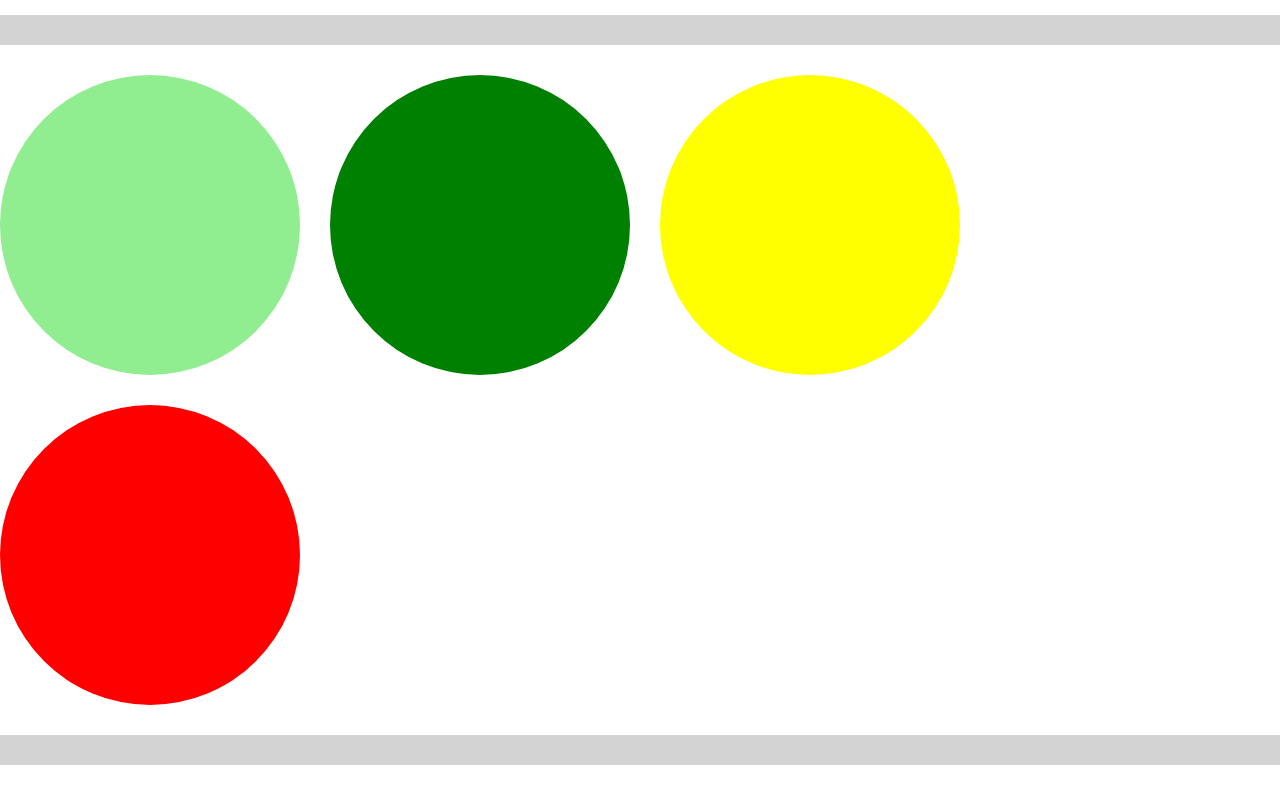
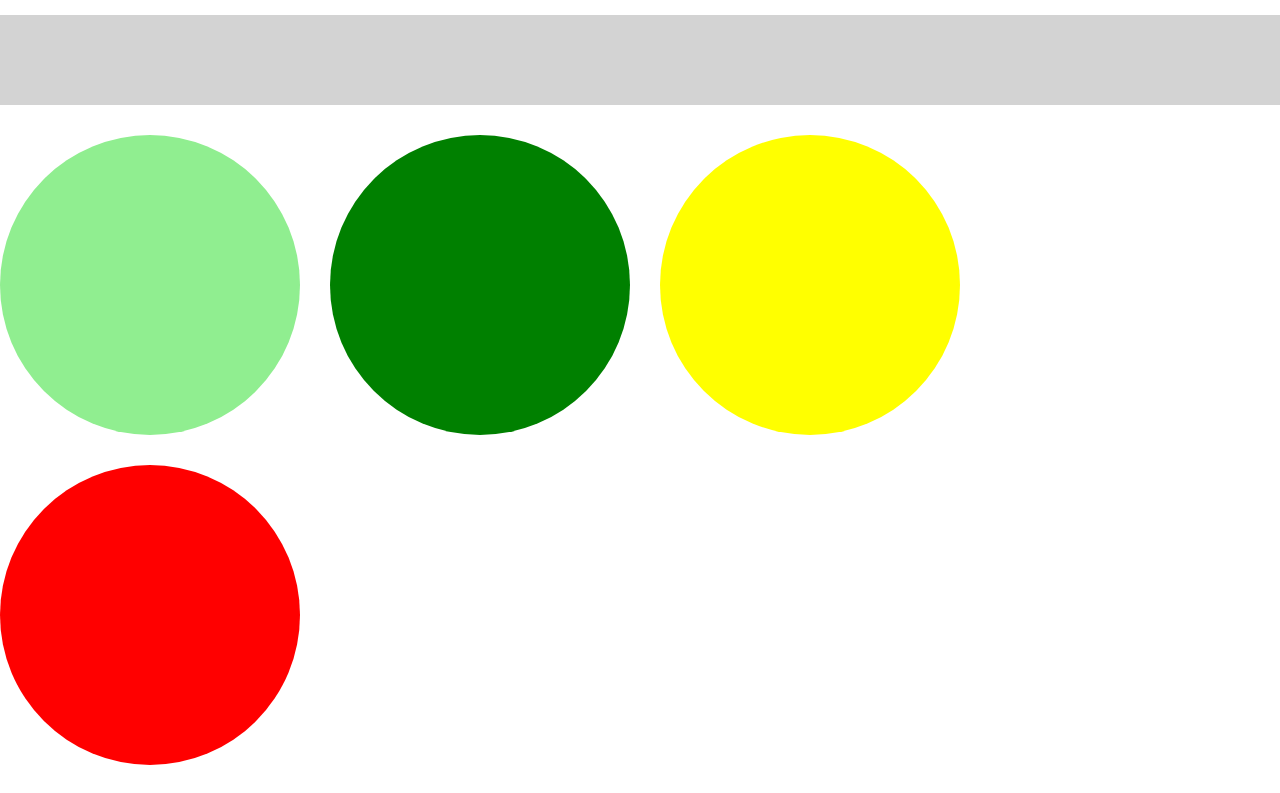
Before and after one commit to paalss/dinamo-test, a React (Create React App) app: page / in a window 1280 px wide. Shown: the part 840-1633 px from the top of the page. Built offline with nearby package versions, Linux system fonts and the light colour scheme.

Commit message:
gjorde om Circle til et ekte komponent

```diff
--- a/src/App.css
+++ b/src/App.css
@@ -18,12 +18,6 @@ footer {
   row-gap: 30px;
 }
 
-.itemslist>div.circle {
-  width: 300px;
-  height: 300px;
-  border-radius: 160px;
-}
-
 .active {
   color: #fff;
   background-color: blue;
--- /dev/null
+++ b/src/Circle.js
@@ -0,0 +1,27 @@
+import classes from "./Circle.module.css";
+
+const Circle = ({ item, rowId = false, onSetValues = false }) => {
+  // console.log(item.id, rowId)
+  // console.log(onSetValues)
+  if (onSetValues) {
+    // denne sirkelen rendres i listen
+    // debugger
+    return (
+      <div
+        onClick={() => onSetValues(item, rowId)}
+        className={classes.circle}
+        style={{ backgroundColor: item.color }}
+      ></div>
+    );
+  }
+  // debugger
+  return (
+    <div
+      // Denne er i Collapsible og skal ikke være klikkbar
+      className={classes.circle}
+      style={{ backgroundColor: item.color }}
+    ></div>
+  );
+};
+
+export default Circle;
--- /dev/null
+++ b/src/Circle.module.css
@@ -0,0 +1,5 @@
+.circle {
+  width: 300px;
+  height: 300px;
+  border-radius: 160px;
+}
--- a/src/Collapsible.js
+++ b/src/Collapsible.js
@@ -1,4 +1,5 @@
 import classes from "./Collapsible.module.css";
+import Circle from "./Circle";
 
 const Collapsible = ({ content, rowCount }) => {
   let item, rowId;
@@ -11,9 +12,15 @@ const Collapsible = ({ content, rowCount }) => {
         <>
           Item no {item.id}: Row no {rowId}
           <div className={classes.row}>
-            <h2></h2>
+            <div>
+              <h2>{item.title}</h2>
+              <p>{item.category}</p>
+            </div>
+            <div className={classes.right}>X</div>
           </div>
-          <div className={classes.row}></div>
+          <div className={classes.row}>
+            <Circle item={item}/>
+          </div>
           <div className={classes.row}></div>
         </>
       )}
--- a/src/Collapsible.module.css
+++ b/src/Collapsible.module.css
@@ -1,9 +1,19 @@
 .row {
+  display: flex;
+}
 
+.row>div {
+  flex-basis: 50%;
+}
+
+.right {
+  display: flex;
+  justify-content: flex-end;
+  /* align-content: flex-end; */
 }
 
 .collapsible {
-  padding: 15px;
+  padding: 45px 10%;
   background-color: rgb(211, 211, 211);
   flex-basis: 100%;
   /* display: none; */
--- a/src/Main.js
+++ b/src/Main.js
@@ -1,4 +1,5 @@
 import { Fragment, useState } from "react";
+import Circle from "./Circle";
 import Collapsible from "./Collapsible";
 
 const Main = ({ itemsInfo }) => {
@@ -55,13 +56,9 @@ const Main = ({ itemsInfo }) => {
     }
   };
 
-  const circle = (item, rowId) => (
-    <div
-      onClick={() => setCollapsibleValues([item, rowId])}
-      className="circle"
-      style={{ backgroundColor: item.color }}
-    ></div>
-  );
+  const setValuesHandler = (item, rowId) => {
+    setCollapsibleValues([item, rowId]);
+  };
 
   return (
     <main>
@@ -133,7 +130,11 @@ const Main = ({ itemsInfo }) => {
             rowCounter = rowCounter + 1; // øk antall rad, men ikke bruk denne verdien før neste iterasjon
             return (
               <Fragment key={item.id}>
-                {circle(item, letRowCounter)}
+                <Circle
+                  item={item}
+                  rowId={letRowCounter}
+                  onSetValues={setValuesHandler}
+                />
                 <Collapsible
                   content={collapsibleValues}
                   rowCount={letRowCounter}
@@ -143,7 +144,13 @@ const Main = ({ itemsInfo }) => {
           } else {
             let letRowCounter = rowCounter; // setState i circle trenger en lokal variabel for akkurat denne iterasjonen
             return (
-              <Fragment key={item.id}>{circle(item, letRowCounter)}</Fragment>
+              <Fragment key={item.id}>
+                <Circle
+                  item={item}
+                  rowId={letRowCounter}
+                  onSetValues={setValuesHandler}
+                />
+              </Fragment>
             );
           }
         })}
```
